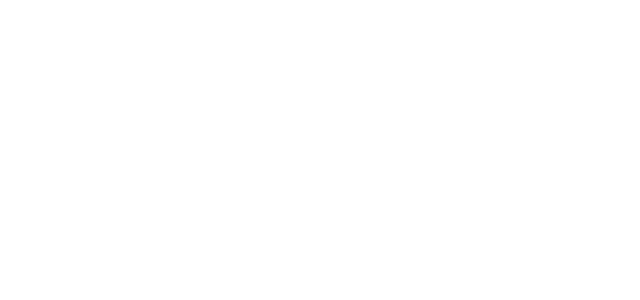
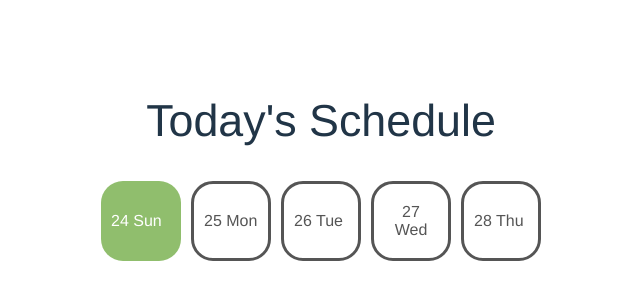
Before and after one commit to reaapunzell/CooCoo-app, a React (Vite) app in the folder rea-front/coocoo-app/: page /calendar in a window 1280 px wide. Before the commit this address had no page. Shown: the part 224-524 px from the top of the page, without its empty margins (319-959 px from the left). Built offline with nearby package versions, Linux system fonts and the light colour scheme.

Commit message:
add calendar component

```diff
--- a/rea-front/coocoo-app/src/App.jsx
+++ b/rea-front/coocoo-app/src/App.jsx
@@ -5,6 +5,7 @@ import WeatherComponent from './components/Weather.jsx';
 import Navigation from './components/Navigation.jsx';
 import GroupBuyingOnboarding from './components/Group Buying/Onboarding.jsx';
 import ExistingGroups from './components/Group Buying/ExistingGroups.jsx';
+import Calendar from './components/Calendar/Calendar.jsx';
 
 function App() {
   return (
@@ -15,6 +16,7 @@ function App() {
         <Route path="/" element={<Navigation/>} />
         <Route path="/groupbuying" element={<GroupBuyingOnboarding/>} />
         <Route path="/existing-groups" element={<ExistingGroups/>} />
+        <Route path="/calendar" element={<Calendar/>} />
       </Routes>
     </BrowserRouter>
   );
--- /dev/null
+++ b/rea-front/coocoo-app/src/components/Calendar/Calendar.css
@@ -0,0 +1,70 @@
+:root {
+    --primary-color: #90BE6D;
+    --text-color: #555555;
+
+}
+
+.calendar {
+    padding: 20px;
+    text-align: center;
+    max-width: 450px;
+  }
+
+  .date-selector{
+    display: flex;
+    align-items: center;
+    justify-content: center;
+  }
+  .date-selector button {
+    margin: 5px;
+    padding: 10px;
+    border: none;
+    background: #ffff;
+    color: var(--text-color);
+    cursor: pointer;
+    display: flex;
+    flex-direction: column;
+    justify-content: center;
+    min-width: 80px;
+    min-height: 80px;
+    border-style: solid;
+    border-color: var(--text-color)
+
+
+  }
+
+  .date-selector .selected {
+    background-color:var(--primary-color) ; ;
+    color: white;
+    border-style:none;
+  }
+
+  .task-list {
+    margin-top: 20px;
+  }
+
+  .task-item {
+    color: #555555;
+    font-style: bold;
+    font-size: 18px;
+    display: flex;
+    justify-content: space-between;
+    align-items: center;
+    padding: 20px;
+    margin: 10px 0;
+    border-radius: 8px;
+    background-color: white;
+    border-style:solid;
+    border-width: 2px;
+    border-color: var(--primary-color) ;;
+    cursor: pointer;
+  }
+
+  .task-item span {
+    margin: 0 10px;;
+  }
+
+  .task-item.completed {
+    background-color: var(--primary-color) ;;
+    color: white;
+  }
--- /dev/null
+++ b/rea-front/coocoo-app/src/components/Calendar/Calendar.jsx
@@ -0,0 +1,43 @@
+import React, { useState } from "react";
+import DateSelector from "./DateSelector";
+import TaskList from "./TaskList";
+import './Calendar.css'
+
+const Calendar = () => {
+    const today = new Date().toISOString().split('T')[0];
+    const [selectedDate, setSelectedDate] = useState(today);;
+
+  const [tasks, setTasks] = useState({
+    '2024-12-01': [
+      { id: 1, name: 'Refill feed and water', time: '06:00 AM', completed: false },
+      { id: 2, name: 'Refill feed and water', time: '12:00 PM', completed: false },
+      { id: 3, name: 'Refill feed and water', time: '16:00 PM', completed: false },
+      { id: 4, name: 'Refill feed and water', time: '20:00 PM', completed: false },
+    ],
+  });
+
+  console.log('Selected Date:', selectedDate); // Debugging line
+  console.log('Tasks for selected date:', tasks[selectedDate] || "no tasks for this date"); // Debugging line
+
+  const handleTaskCompletion = (date, taskId) => {
+    setTasks((prevTasks) => ({
+      ...prevTasks,
+      [date]: prevTasks[date].map((task) =>
+        task.id === taskId ? { ...task, completed: !task.completed } : task
+      ),
+    }));
+  };
+
+  return (
+    <div className="calendar">
+      <h1>Today's Schedule</h1>
+      <DateSelector selectedDate={selectedDate} setSelectedDate={setSelectedDate} />
+      <TaskList
+        tasks={tasks[selectedDate] || []} // Ensure tasks fallback to an empty array if none found
+        onCompleteTask={(taskId) => handleTaskCompletion(selectedDate, taskId)}
+      />
+    </div>
+  );
+};
+
+export default Calendar;
--- /dev/null
+++ b/rea-front/coocoo-app/src/components/Calendar/DateSelector.jsx
@@ -0,0 +1,33 @@
+import React from 'react';
+import './Calendar.css';
+
+const DateSelector = ({ selectedDate, setSelectedDate }) => {
+  const getDates = () => {
+    const dates = [];
+    const today = new Date();
+
+    for (let i = 0; i < 5; i++) {
+      const date = new Date(today);
+      date.setDate(today.getDate() + i);
+      dates.push(date.toISOString().split('T')[0]); // Ensures format is 'YYYY-MM-DD'
+    }
+
+    return dates;
+  };
+
+  return (
+    <div className="date-selector">
+      {getDates().map((date) => (
+        <button
+          key={date}
+          onClick={() => setSelectedDate(date)}
+          className={selectedDate === date ? 'selected' : ''}
+        >
+          {new Date(date).toLocaleDateString('en-US', { weekday: 'short', day: 'numeric' })}
+        </button>
+      ))}
+    </div>
+  );
+};
+
+export default DateSelector;
--- /dev/null
+++ b/rea-front/coocoo-app/src/components/Calendar/TaskItems.jsx
@@ -0,0 +1,17 @@
+import React from 'react';
+import './Calendar.css';
+
+const TaskItem = ({ task, onComplete }) => {
+    console.log('Rendering TaskItem:', task);
+    return (
+    <div
+      onClick={onComplete}
+      className={`task-item ${task.completed ? 'completed': ''}`}
+    >
+      <span>{task.name}</span>
+      <span>{task.time}</span>
+    </div>
+  );
+};
+
+export default TaskItem;
--- /dev/null
+++ b/rea-front/coocoo-app/src/components/Calendar/TaskList.jsx
@@ -0,0 +1,16 @@
+import React from 'react';
+import TaskItem from './TaskItems';
+import './Calendar.css';
+
+const TaskList = ({tasks, onCompleteTask}) => {
+   console.log("tasklist tasks:", tasks);
+    return (
+       <div className="task-list">
+        {tasks.map((task)=>(
+            <TaskItem key={task.id} task={task} onComplete={() => onCompleteTask(task.id)} />
+        ))}
+       </div>
+    );
+};
+
+export default TaskList;
```
